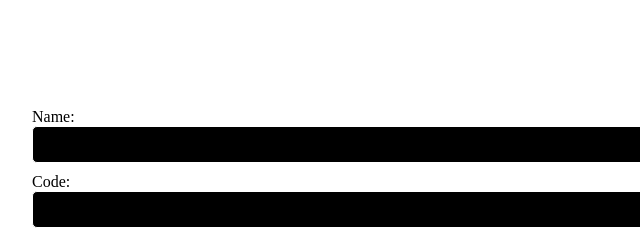
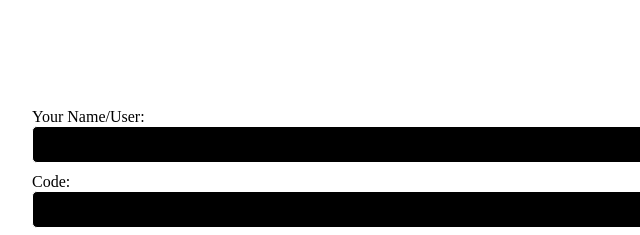
Before and after one commit to EliMendez19/scottscodes-test, a plain HTML site: page index.html in a window 1280 px wide. Shown: the top 235 px of the page, 308-948 px from the left. Drawn offline with Linux system fonts and the light colour scheme.

Commit message:
Update index.html

```diff
--- a/index.html
+++ b/index.html
@@ -8,10 +8,10 @@
     <div class="container">
       <h1>Code Redemption</h1>
       <form>
-        <label for="name">Name:</label>
-        <input type="text" id="name" name="name" required>
+        <label for="name">Your Name/User:</label>
+        <input type="text" id="name" name="name" required maxlength="25">
         <label for="code">Code:</label>
-        <input type="text" id="code" name="code" required>
+        <input type="text" id="code" name="code" required maxlength="8">
         <button id="submit-btn" type="button">Redeem</button>
       </form>
       <div id="status"></div>
```
